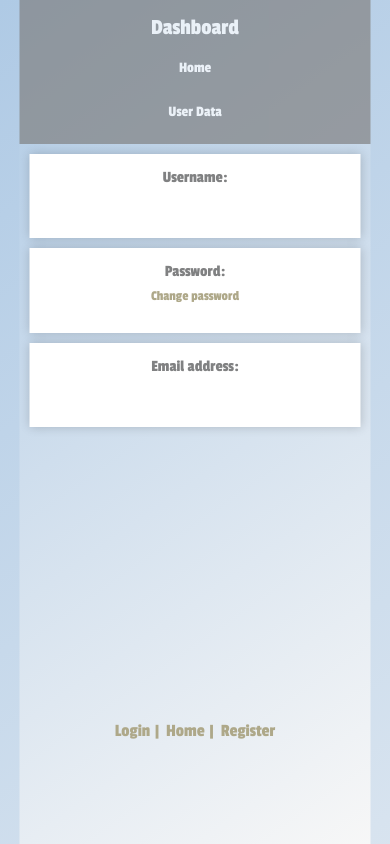
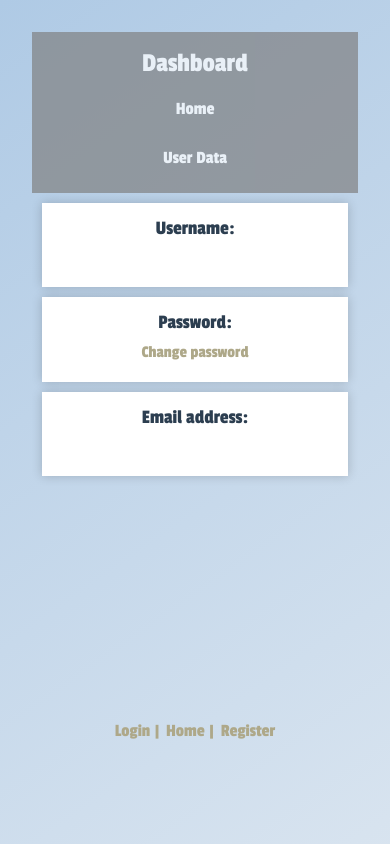
Before and after one commit to blob421/Vue_App, a Vue app: page /dashboard/data in a window 390 px wide. Shown: the top 844 px of the page. Built offline with nearby package versions, Linux system fonts and the light colour scheme; no server answers.

Commit message:
Updated the dashboard for mobile

```diff
--- a/src/views/dashboard/dashboard_data.vue
+++ b/src/views/dashboard/dashboard_data.vue
@@ -10,8 +10,8 @@
     <div class="sidebar">
       <h2>Dashboard</h2>
         <ul>
-            <li><router-link to ="/dashboard/home" class="dash">Home</router-link></li>
-            <li><router-link to ="/dashboard/data" class="dash">User Data</router-link></li>
+            <li><a href="/dashboard/home" class="dash">Home</a></li>
+            <li><a href ="/dashboard/data" class="dash">User Data</a></li>
 
         </ul>
     </div>
@@ -24,7 +24,7 @@
 
         <div class="card">
             <h3>Password:</h3>
-            <p><router-link to= "/update_password">Change password</router-link></p>
+            <p><a href= "/update_password">Change password</a></p>
         </div>
         <div class="card">
             <h3>Email address:</h3>
@@ -38,12 +38,11 @@
 
 @media (min-width: 1024px){
   body {
-              font-family: "Passion One", sans-serif;
+            font-family: "Passion One", sans-serif;
             background: linear-gradient(145deg, #afcae5, #f7f7f7);
             width: 93.3vw;
             display:inline;
             height: 200%;
-
 
 
         }
@@ -81,7 +80,6 @@
             padding: 15px;
             text-align: center;
             font-size: 20px;
-
         }
         .card {
             background: white;
@@ -101,22 +99,18 @@
 @media (max-width:1023px) {
         body {
              font-family: "Passion One", sans-serif;
-            font-size: 25px;
-             text-align: center;
-
             background: linear-gradient(145deg, #afcae5, #f7f7f7);
-                      text-align: center;
-               position: fixed;
-  top: 50%;
-  left: 50%;
-  transform: translate(-50%, -50%);
+            width: 93vw;
+            display:inline;
+            height: 200%;
 
         }
         .sidebar {
-
+            font-size: 30px;
+            text-align: center;
             background: #808182;
             color: white;
-            width: 90vw;
+            width: 100%;
             padding: 10px;
             opacity: 70%;
             top:1vw;
@@ -135,22 +129,16 @@
             background: #34495E;
         }
 
-        .header {
-            background: #9db0bd;
-            color: white;
-            padding: 15px;
-            text-align: center;
-            font-size: 20px;
-        }
+
 
         .card {
+            text-align: center;
             background: white;
             padding: 10px;
             margin: 10px;
             box-shadow: 0px 0px 10px rgba(0, 0, 0, 0.188);
             height:10vh;
-            font-size: 30px;
-            color: #808182;
+            font-size: 27px;
 
         }
 
@@ -161,23 +149,20 @@
 
 @media (max-width:700px){
         body {
-            font-family: "Passion One", sans-serif;
-            font-size: 15px;
-
+             font-family: "Passion One", sans-serif;
             background: linear-gradient(145deg, #afcae5, #f7f7f7);
-            text-align: center;
-            position: fixed;
-            top: 50%;
-            left: 50%;
-            transform: translate(-50%, -50%);
+            width: 93vw;
+            display:inline;
+            height: 200%;
 
 
         }
         .sidebar {
-
+            font-size: 18px;
+           text-align: center;
             background: #808182;
             color: white;
-            width: 90vw;
+            width: 100%;
             padding: 10px;
             opacity: 70%;
             top:1vw;
@@ -196,22 +181,16 @@
             background: #34495E;
         }
 
-        .header {
-            background: #9db0bd;
-            color: white;
-            padding: 15px;
-            text-align: center;
-            font-size: 20px;
-        }
+
 
         .card {
+            text-align: center;
             background: white;
             padding: 10px;
             margin: 10px;
             box-shadow: 0px 0px 10px rgba(0, 0, 0, 0.188);
             height:10vh;
-            font-size: 14px;
-            color: #808182;
+            font-size: 17px;
 
 
 
@@ -226,7 +205,7 @@
 
 <script>
 import axios from 'axios';
-import { RouterLink, RouterView } from 'vue-router'
+
 const api = import.meta.env.VITE_API_URL;
 
 export default {
--- a/src/views/dashboard/dashboard_home.vue
+++ b/src/views/dashboard/dashboard_home.vue
@@ -10,8 +10,8 @@
     <div class="sidebar">
       <h2>Dashboard</h2>
         <ul>
-            <li><router-link to ="/dashboard/home" class="dash">Home</router-link></li>
-            <li><router-link to ="/dashboard/data" class="dash">User Data</router-link></li>
+            <li><a href= "/dashboard/home" class="dash">Home</a></li>
+            <li><a href="/dashboard/data" class="dash">User Data</a></li>
 
         </ul>
     </div>
@@ -26,9 +26,8 @@
             <p>User actions, logs, and updates can be displayed</p>
             </div>
 </body>
-  <RouterView />
+
 </template>
-
 
 <style>
 
@@ -36,11 +35,9 @@
   body {
            font-family: "Passion One", sans-serif;
             background: linear-gradient(145deg, #afcae5, #f7f7f7);
-            width: 93.3vw;
+            width: 93vw;
             display:inline;
             height: 200%;
-
-
 
         }
 
@@ -77,7 +74,6 @@
             padding: 15px;
             text-align: center;
             font-size: 20px;
-
         }
         .card {
             background: white;
@@ -97,25 +93,22 @@
 @media (max-width:1023px) {
         body {
               font-family: "Passion One", sans-serif;
-            font-size: 25px;
-             text-align: center;
-
             background: linear-gradient(145deg, #afcae5, #f7f7f7);
-                      text-align: center;
-               position: fixed;
-  top: 50%;
-  left: 50%;
-  transform: translate(-50%, -50%);
+            width: 93vw;
+            display:inline;
+            height: 200%;
 
         }
         .sidebar {
-
+            font-size: 30px;
+            text-align: center;
             background: #808182;
             color: white;
-            width: 90vw;
+            width: 100%;
             padding: 10px;
             opacity: 70%;
             top:1vw;
+
         }
 
         .sidebar ul {
@@ -131,22 +124,23 @@
             background: #34495E;
         }
 
+
          .header {
             background: #9db0bd;
             color: white;
             padding: 15px;
             text-align: center;
             font-size: 20px;
+
         }
-
         .card {
             background: white;
             padding: 10px;
             margin: 10px;
             box-shadow: 0px 0px 10px rgba(0, 0, 0, 0.188);
             height:10vh;
-            font-size: 30px;
-            color: #808182;
+            font-size: 25px;
+            text-align: center;
 
         }
 
@@ -158,22 +152,18 @@
 @media (max-width:700px){
         body {
              font-family: "Passion One", sans-serif;
-            font-size: 15px;
-
             background: linear-gradient(145deg, #afcae5, #f7f7f7);
-            text-align: center;
-            position: fixed;
-            top: 50%;
-            left: 50%;
-            transform: translate(-50%, -50%);
+            width: 93vw;
+            display:inline;
+            height: 200%;
 
 
         }
         .sidebar {
-
+            font-size: 18px;
             background: #808182;
             color: white;
-            width: 90vw;
+            width: 100%;
             padding: 10px;
             opacity: 70%;
             top:1vw;
@@ -207,7 +197,7 @@
             box-shadow: 0px 0px 10px rgba(0, 0, 0, 0.188);
             height:10vh;
             font-size: 14px;
-            color: #808182;
+            width: 96%;
 
 
 
@@ -220,9 +210,10 @@
     }
 </style>
 
+
 <script>
 import axios from 'axios';
-import { RouterLink, RouterView } from 'vue-router'
+
 const api = import.meta.env.VITE_API_URL;
 
 export default {
--- a/src/views/update/update_pass.vue
+++ b/src/views/update/update_pass.vue
@@ -97,7 +97,7 @@ body {
             justify-content: center;
             align-items: center;
             height: 100vh;
-            margin: 0;
+            width: 100vw;
             aspect-ratio: 7 / 4;
 }
 .login-container {
```
Lines whose indentation alone changed are shown as unchanged.
